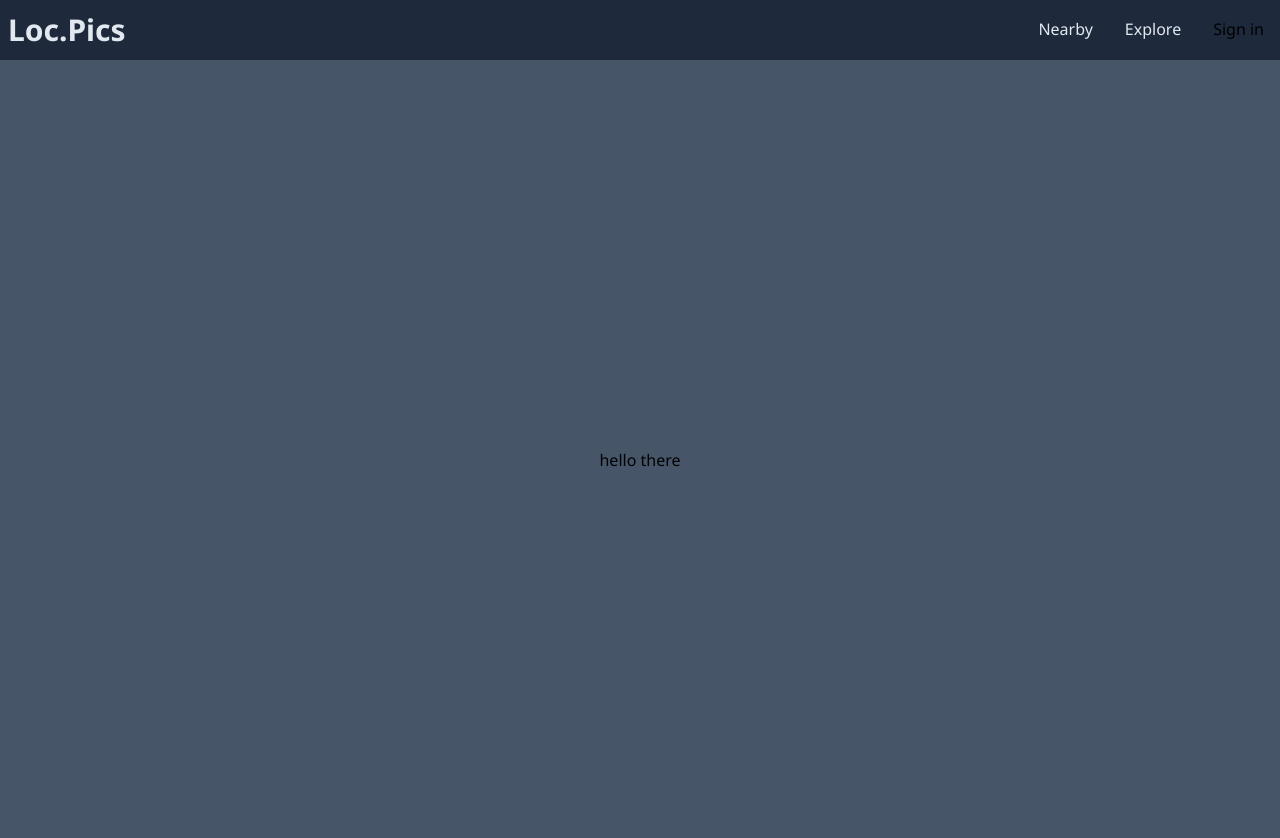
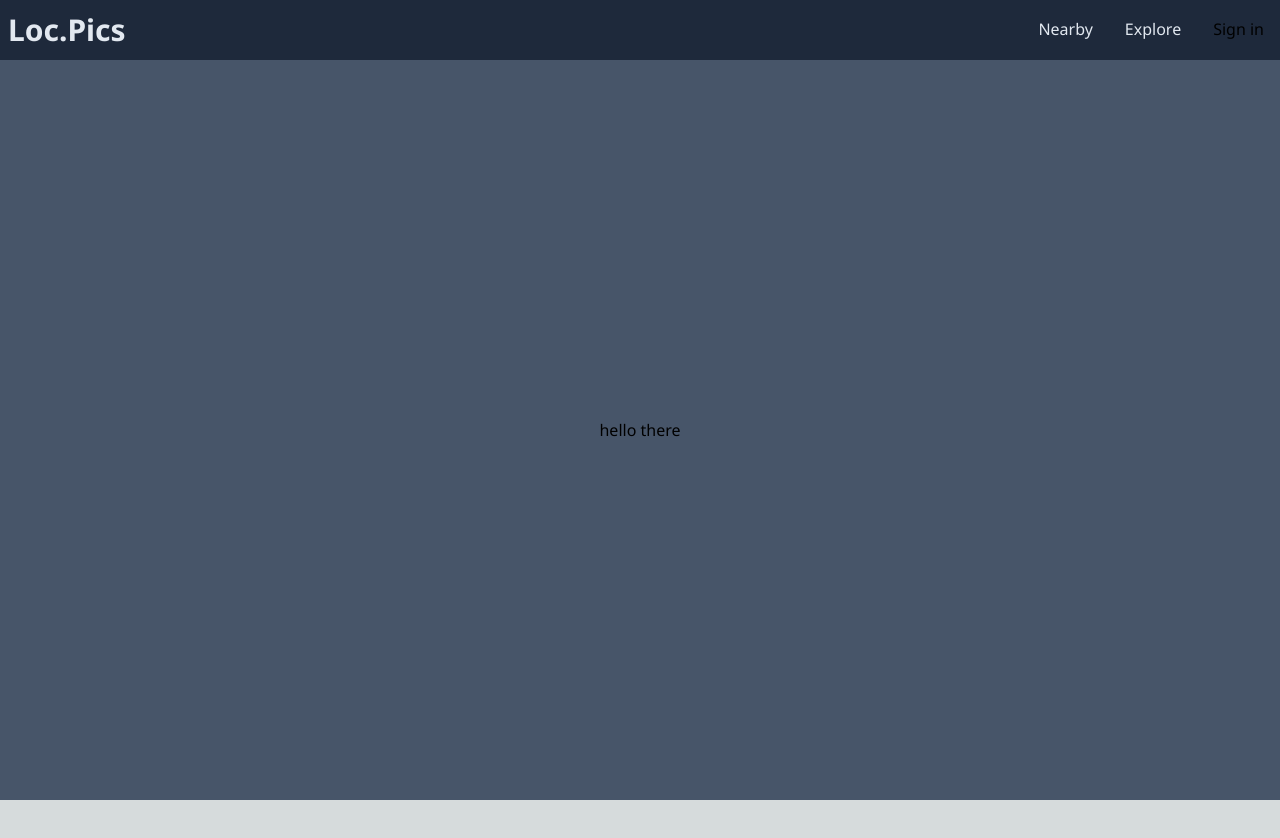
Before and after one commit to jacobmimms/map-note, a Next.js app: page / in a window 1280 px wide. Shown: the top 838 px of the page. After the commit the page ends 800 px from the top, so only its background shows below. Built offline with nearby package versions, Linux system fonts and the light colour scheme; no server answers.

Commit message:
fixed issues with header and body height

```diff
--- a/app/api/posts/route.jsx
+++ b/app/api/posts/route.jsx
@@ -31,6 +31,7 @@ async function getPostsOrderedByProximity(latitude, longitude) {
 export async function POST(request) {
     try {
         const { title, content, latitude, longitude, delete_all, nearby } = await request.json();
+
         if (delete_all) {
             const result = await prisma.post.deleteMany({});
             return NextResponse.json(result);
--- a/app/layout.js
+++ b/app/layout.js
@@ -1,4 +1,3 @@
-import { Inter } from 'next/font/google'
 import { Noto_Sans } from 'next/font/google'
 
 import './globals.css'
@@ -7,7 +6,6 @@ import SessionProvider from '@/app/providers/sessionProvider'
 import { getServerSession } from 'next-auth'
 import { authOptions } from '@/lib/auth'
 
-const inter = Inter({ subsets: ['latin'] })
 
 const noto = Noto_Sans({ subsets: ['latin'], variants: ['regular', 'bold'], weights: [400, 700] })
 
@@ -20,11 +18,10 @@ export default async function RootLayout({ children }) {
   const { session } = getServerSession(authOptions)
   return (
     <html lang="en" className={`${noto.className} w-full min-h-screen overflow-hidden`}>
-      <body className='min-h-screen'>
+      <body className='flex flex-col min-h-screen h-full'>
         <Header />
-
         <SessionProvider session={session}>
-          <main className='h-full overflow-scroll  bg-slate-600'>
+          <main className='h-[calc(100%-60px)] overflow-scroll  bg-slate-600'>
             {children}
           </main>
         </SessionProvider>
```
Also changed, not shown: app/components/header.js (+3 -9 lines).
